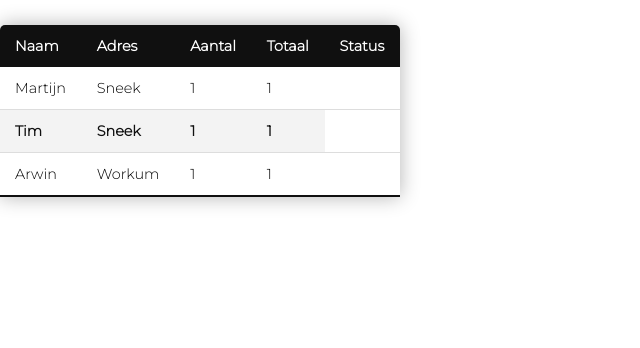
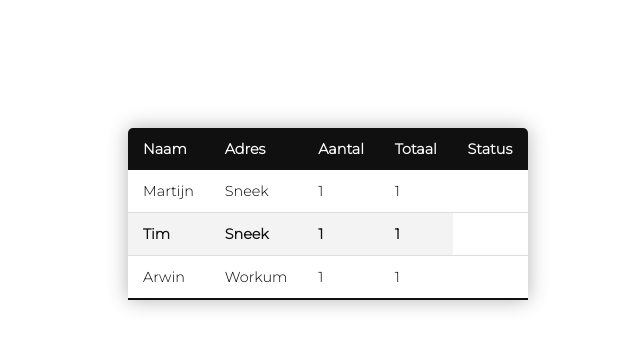
Before and after one commit to Timhamer/Project-3, a PHP site: page /overzicht.html in a window 1280 px wide. Shown: the top 348 px of the page, without its empty margins (0-640 px from the left). Run offline with PHP 8.4, Linux system fonts and the light colour scheme.

Commit message:
Update header.css

```diff
--- a/header.css
+++ b/header.css
@@ -112,6 +112,7 @@ color: grey;
     border-radius: 5px 5px 0 0;
     overflow: hidden;
     box-shadow: 0 0 20px rgba(0, 0, 0, 0.30);
+    margin: 10%;
   }
 
   .content-table thead tr {
```
